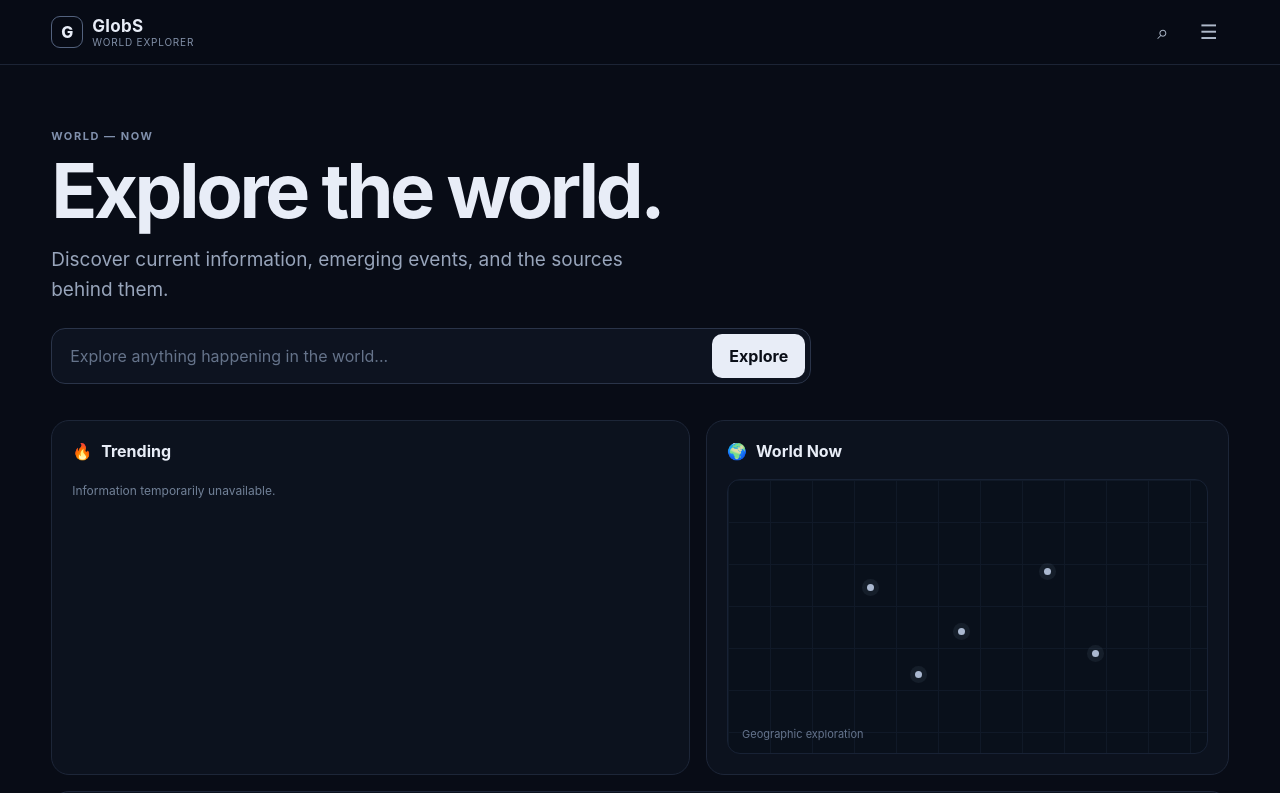
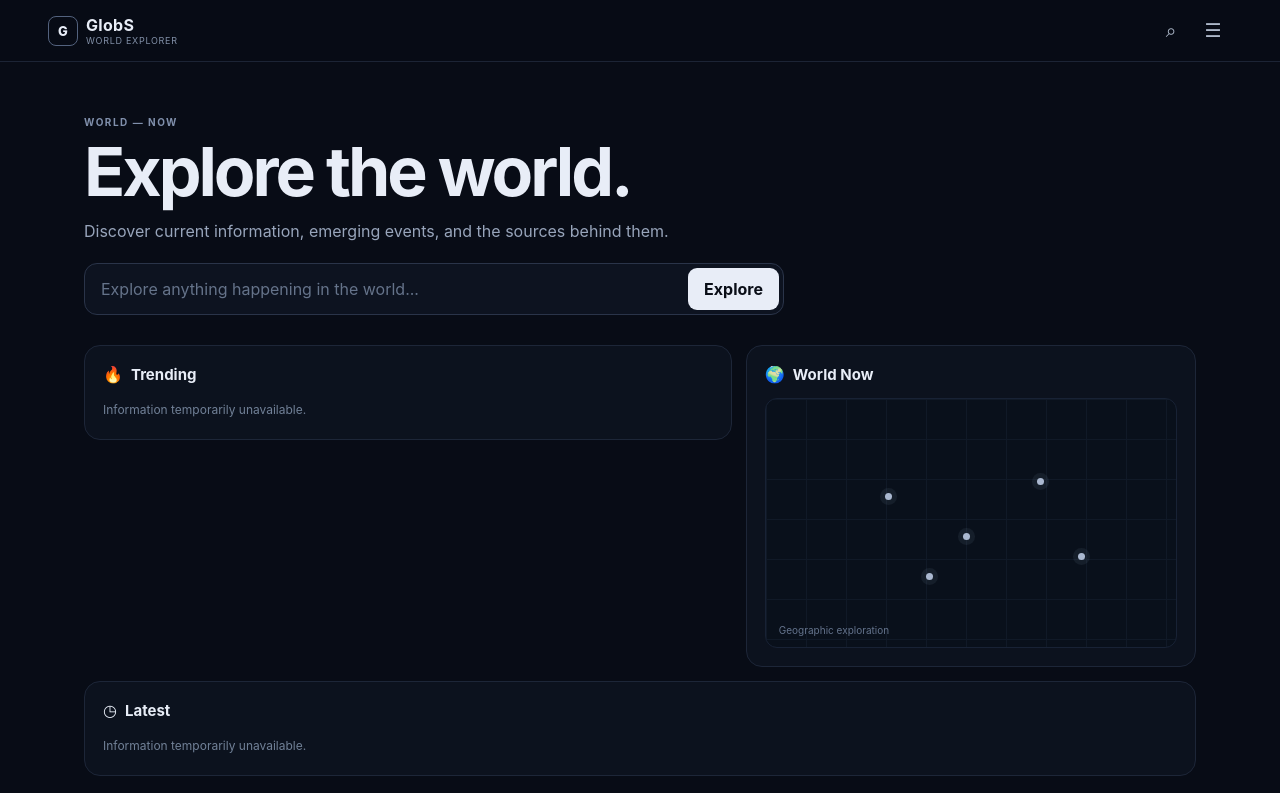
Before and after one commit to camoosk/globs, a website built with Vite: page index.html in a window 1280 px wide. Shown: the top 793 px of the page. Built offline with nearby package versions, Linux system fonts and the light colour scheme; no server answers.

Commit message:
style: refine GlobS desktop layout and spacing

```diff
--- a/src/styles.css
+++ b/src/styles.css
@@ -10,61 +10,69 @@ html, body { margin: 0; min-width: 320px; min-height: 100%; background: #080c16;
 body { min-height: 100vh; }
 button, input { font: inherit; }
 button { cursor: pointer; }
-.topbar { min-height: 64px; display: flex; align-items: center; justify-content: space-between; padding: 12px clamp(16px, 4vw, 56px); border-bottom: 1px solid #1c2435; background: rgba(8, 12, 22, .94); position: sticky; top: 0; z-index: 10; backdrop-filter: blur(12px); }
-.brand { color: inherit; text-decoration: none; display: grid; grid-template-columns: 32px auto; column-gap: 9px; align-items: center; }
-.brand-mark { grid-row: span 2; width: 32px; height: 32px; display: grid; place-items: center; border: 1px solid #53627e; border-radius: 9px; font-weight: 800; }
-.brand span:not(.brand-mark) { font-size: 17px; font-weight: 750; letter-spacing: .02em; }
-.brand small { color: #8290a8; font-size: 10px; letter-spacing: .08em; text-transform: uppercase; }
-.top-actions { display: flex; gap: 6px; }
-.icon-button { border: 0; background: transparent; color: #aeb9ca; width: 40px; height: 40px; border-radius: 10px; font-size: 20px; }
+
+.topbar {
+  min-height: 62px; display: flex; align-items: center; justify-content: space-between;
+  padding: 10px clamp(16px, 4vw, 48px); border-bottom: 1px solid #1c2435;
+  background: rgba(8, 12, 22, .94); position: sticky; top: 0; z-index: 10; backdrop-filter: blur(12px);
+}
+.brand { color: inherit; text-decoration: none; display: grid; grid-template-columns: 30px auto; column-gap: 8px; align-items: center; }
+.brand-mark { grid-row: span 2; width: 30px; height: 30px; display: grid; place-items: center; border: 1px solid #53627e; border-radius: 8px; font-weight: 800; font-size: 13px; }
+.brand span:not(.brand-mark) { font-size: 16px; font-weight: 750; letter-spacing: .02em; }
+.brand small { color: #8290a8; font-size: 9px; letter-spacing: .08em; text-transform: uppercase; }
+.top-actions { display: flex; gap: 4px; }
+.icon-button { border: 0; background: transparent; color: #aeb9ca; width: 38px; height: 38px; border-radius: 9px; font-size: 19px; }
 .icon-button:hover { background: #131a29; color: #fff; }
-.page { width: min(1400px, 100%); margin: 0 auto; padding: clamp(28px, 5vw, 64px) clamp(16px, 4vw, 56px) 48px; }
-.hero { max-width: 900px; padding-bottom: 36px; }
-.eyebrow { margin: 0 0 10px; color: #8090ac; font-size: 11px; font-weight: 700; letter-spacing: .14em; }
-h1 { margin: 0; font-size: clamp(38px, 7vw, 76px); line-height: .98; letter-spacing: -.045em; }
-.hero-copy { color: #98a5bb; max-width: 620px; font-size: clamp(15px, 2vw, 19px); line-height: 1.55; margin: 18px 0 24px; }
-.search { display: flex; width: min(760px, 100%); border: 1px solid #2a3449; border-radius: 14px; padding: 5px; background: #0d1320; }
+
+.page { width: min(1180px, 100%); margin: 0 auto; padding: clamp(30px, 5vw, 54px) clamp(16px, 4vw, 34px) 42px; }
+.hero { max-width: 820px; padding-bottom: 30px; }
+.eyebrow { margin: 0 0 9px; color: #8090ac; font-size: 10px; font-weight: 700; letter-spacing: .15em; }
+h1 { margin: 0; font-size: clamp(40px, 6vw, 68px); line-height: 1; letter-spacing: -.045em; }
+.hero-copy { color: #98a5bb; max-width: 590px; font-size: 16px; line-height: 1.5; margin: 14px 0 20px; }
+.search { display: flex; width: min(700px, 100%); border: 1px solid #2a3449; border-radius: 13px; padding: 4px; background: #0d1320; }
 .search:focus-within { border-color: #596b8d; }
-.search input { min-width: 0; flex: 1; border: 0; outline: 0; background: transparent; color: #eef3fb; padding: 12px 13px; }
+.search input { min-width: 0; flex: 1; border: 0; outline: 0; background: transparent; color: #eef3fb; padding: 11px 12px; }
 .search input::placeholder { color: #65738a; }
-.search button { border: 0; border-radius: 10px; padding: 0 17px; background: #e8edf7; color: #0a0e17; font-weight: 700; }
-.content-grid { display: grid; grid-template-columns: minmax(0, 1.1fr) minmax(340px, .9fr); gap: 16px; }
-.panel { border: 1px solid #1d2638; border-radius: 18px; background: #0c121e; padding: 20px; min-width: 0; }
-.panel-heading { display: flex; align-items: center; gap: 9px; margin-bottom: 18px; }
-.panel-heading h2 { margin: 0; font-size: 16px; }
+.search button { border: 0; border-radius: 9px; padding: 0 16px; background: #e8edf7; color: #0a0e17; font-weight: 700; }
+
+.content-grid { display: grid; grid-template-columns: minmax(0, 1.18fr) minmax(300px, .82fr); gap: 14px; align-items: start; }
+.panel { border: 1px solid #1d2638; border-radius: 16px; background: #0c121e; padding: 18px; min-width: 0; }
+.panel-heading { display: flex; align-items: center; gap: 8px; margin-bottom: 14px; }
+.panel-heading h2 { margin: 0; font-size: 15px; }
 .story-list { display: grid; }
-.story { display: grid; grid-template-columns: minmax(0, 1fr) auto; gap: 16px; padding: 14px 4px; border-top: 1px solid #192235; color: inherit; text-decoration: none; }
+.story { display: grid; grid-template-columns: minmax(0, 1fr) auto; gap: 14px; padding: 12px 3px; border-top: 1px solid #192235; color: inherit; text-decoration: none; }
 .story:first-child { border-top: 0; }
 .story:hover b { text-decoration: underline; text-underline-offset: 3px; }
 .story-main { min-width: 0; }
 .story b, .story small { display: block; }
-.story b { font-size: 14px; line-height: 1.4; font-weight: 650; }
-.story small { color: #718097; font-size: 11px; margin-top: 5px; white-space: nowrap; overflow: hidden; text-overflow: ellipsis; }
-.story time { color: #68778f; font-size: 10px; white-space: nowrap; padding-top: 2px; }
+.story b { font-size: 13px; line-height: 1.42; font-weight: 650; }
+.story small { color: #718097; font-size: 10px; margin-top: 4px; white-space: nowrap; overflow: hidden; text-overflow: ellipsis; }
+.story time { color: #68778f; font-size: 9px; white-space: nowrap; padding-top: 2px; }
 .muted { color: #718097; font-size: 12px; margin: 4px 0; }
-.map-panel { min-height: 340px; }
-.map-placeholder { min-height: 275px; border-radius: 13px; position: relative; overflow: hidden; background: #09101b; border: 1px solid #182235; }
-.map-grid { position: absolute; inset: 0; opacity: .5; background-image: linear-gradient(#182235 1px, transparent 1px), linear-gradient(90deg, #182235 1px, transparent 1px); background-size: 42px 42px; }
-.map-placeholder p { position: absolute; bottom: 12px; left: 14px; margin: 0; color: #64738c; font-size: 11px; }
+.map-placeholder { min-height: 250px; border-radius: 12px; position: relative; overflow: hidden; background: #09101b; border: 1px solid #182235; }
+.map-grid { position: absolute; inset: 0; opacity: .5; background-image: linear-gradient(#182235 1px, transparent 1px), linear-gradient(90deg, #182235 1px, transparent 1px); background-size: 40px 40px; }
+.map-placeholder p { position: absolute; bottom: 11px; left: 13px; margin: 0; color: #64738c; font-size: 10px; }
 .map-dot { position: absolute; width: 7px; height: 7px; border-radius: 50%; background: #aab8d0; box-shadow: 0 0 0 5px rgba(170,184,208,.08); }
 .dot-a { left: 29%; top: 38%; } .dot-b { left: 48%; top: 54%; } .dot-c { left: 66%; top: 32%; } .dot-d { left: 76%; top: 62%; } .dot-e { left: 39%; top: 70%; }
 .latest-panel { grid-column: 1 / -1; }
-.footer { width: min(1400px, 100%); margin: 0 auto; padding: 20px clamp(16px, 4vw, 56px) 28px; color: #5f6d84; font-size: 11px; display: flex; justify-content: space-between; gap: 16px; border-top: 1px solid #151e2d; }
+.footer { width: min(1180px, 100%); margin: 0 auto; padding: 18px clamp(16px, 4vw, 34px) 26px; color: #5f6d84; font-size: 10px; display: flex; justify-content: space-between; gap: 16px; border-top: 1px solid #151e2d; }
 .support-link { color: #8e9cb3; text-decoration: none; }
 .support-link:hover { color: #e8edf7; }
 .sr-only { position: absolute; width: 1px; height: 1px; padding: 0; margin: -1px; overflow: hidden; clip: rect(0,0,0,0); white-space: nowrap; border: 0; }
+
 @media (max-width: 760px) {
   .topbar { min-height: 58px; }
-  .page { padding-top: 30px; }
+  .page { padding-top: 28px; }
+  .hero { padding-bottom: 24px; }
   .content-grid { grid-template-columns: 1fr; }
   .latest-panel { grid-column: auto; }
-  .map-panel { min-height: 0; }
-  .map-placeholder { min-height: 230px; }
+  .map-placeholder { min-height: 220px; }
   .search button { padding: 0 13px; }
   .story { grid-template-columns: 1fr; gap: 5px; }
   .story time { padding-top: 0; }
   .footer { align-items: flex-start; flex-direction: column; }
 }
+
 @media (prefers-reduced-motion: reduce) {
   *, *::before, *::after { scroll-behavior: auto !important; transition: none !important; animation: none !important; }
 }
```
